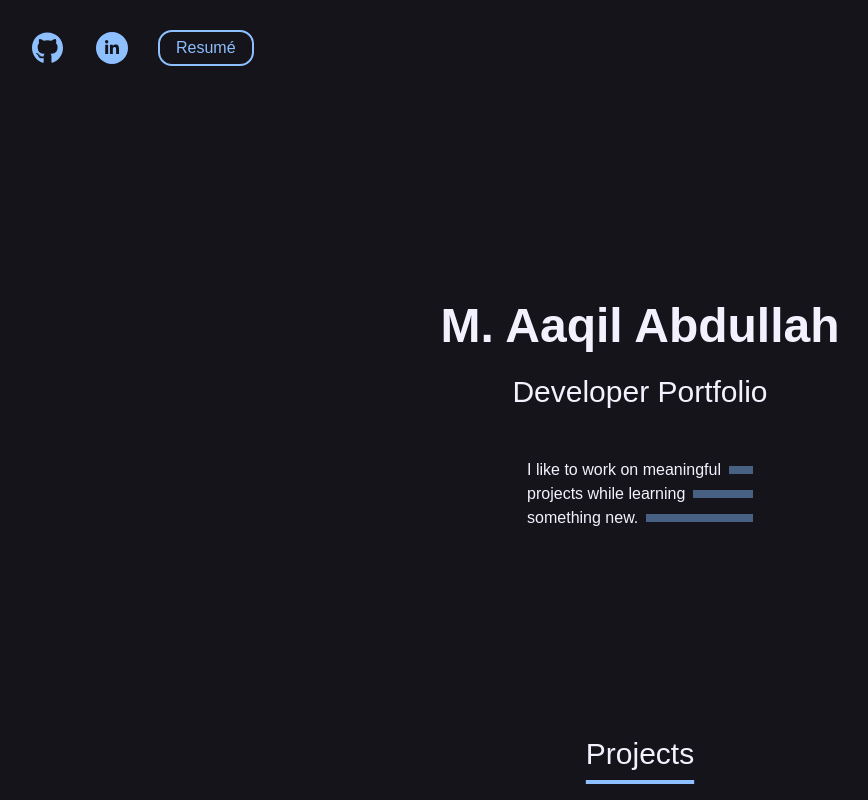
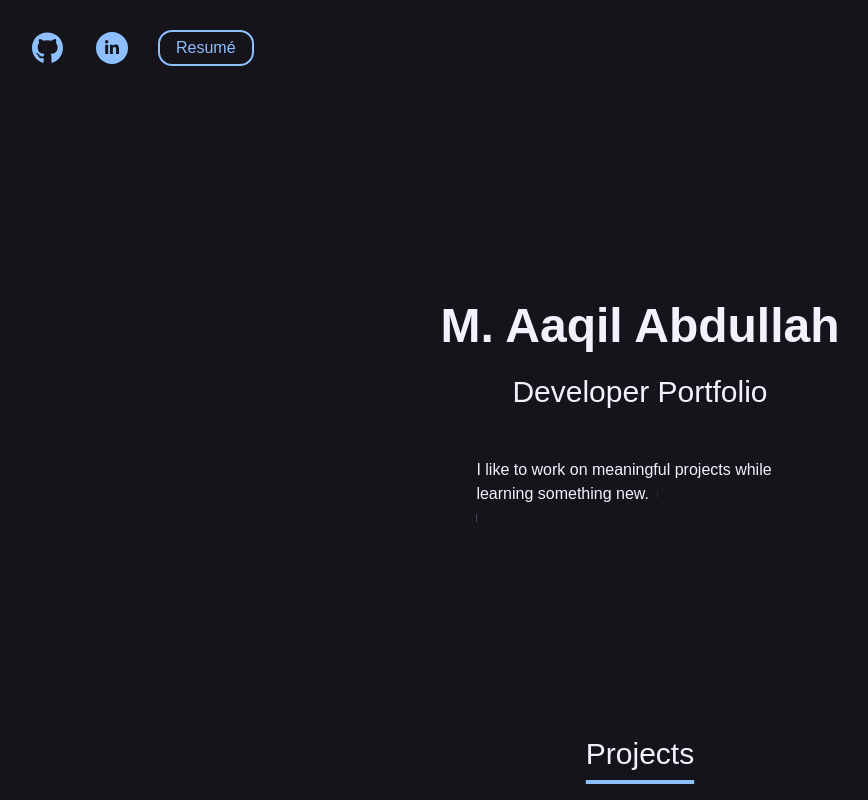
Before and after one commit to aaqil-a/portfolio, a Next.js app: page / in a window 1280 px wide. Shown: the top 800 px of the page, without its empty margins (0-868 px from the left). Built offline with nearby package versions, Linux system fonts and the light colour scheme; a web font is replaced by a local one.

Commit message:
Update bio lines for mobile

```diff
--- a/app/bio.tsx
+++ b/app/bio.tsx
@@ -2,7 +2,7 @@
 
 function BioLine({text} : {text : string}) {
     return (
-        <div className="min-h-6 flex overflow-hidden items-center text-nowrap">
+        <div className="min-h-6 flex items-center overflow-hidden">
             <span className={"bg-background " + (text.length && "pr-2")}>
                 {text}
             </span>
@@ -19,7 +19,12 @@ export default function Bio() {
         <h2 className="text-3xl mb-6 text-center">
             Developer Portfolio
         </h2>
-        <div className="text-l">
+        <div className="text-l hidden md:block">
+            <BioLine text="I like to work on meaningful projects while"/>
+            <BioLine text="learning something new."/>
+            <BioLine text=""/>
+        </div>
+        <div className="text-l block md:hidden">
             <BioLine text="I like to work on meaningful"/>
             <BioLine text="projects while learning"/>
             <BioLine text="something new."/>
```
